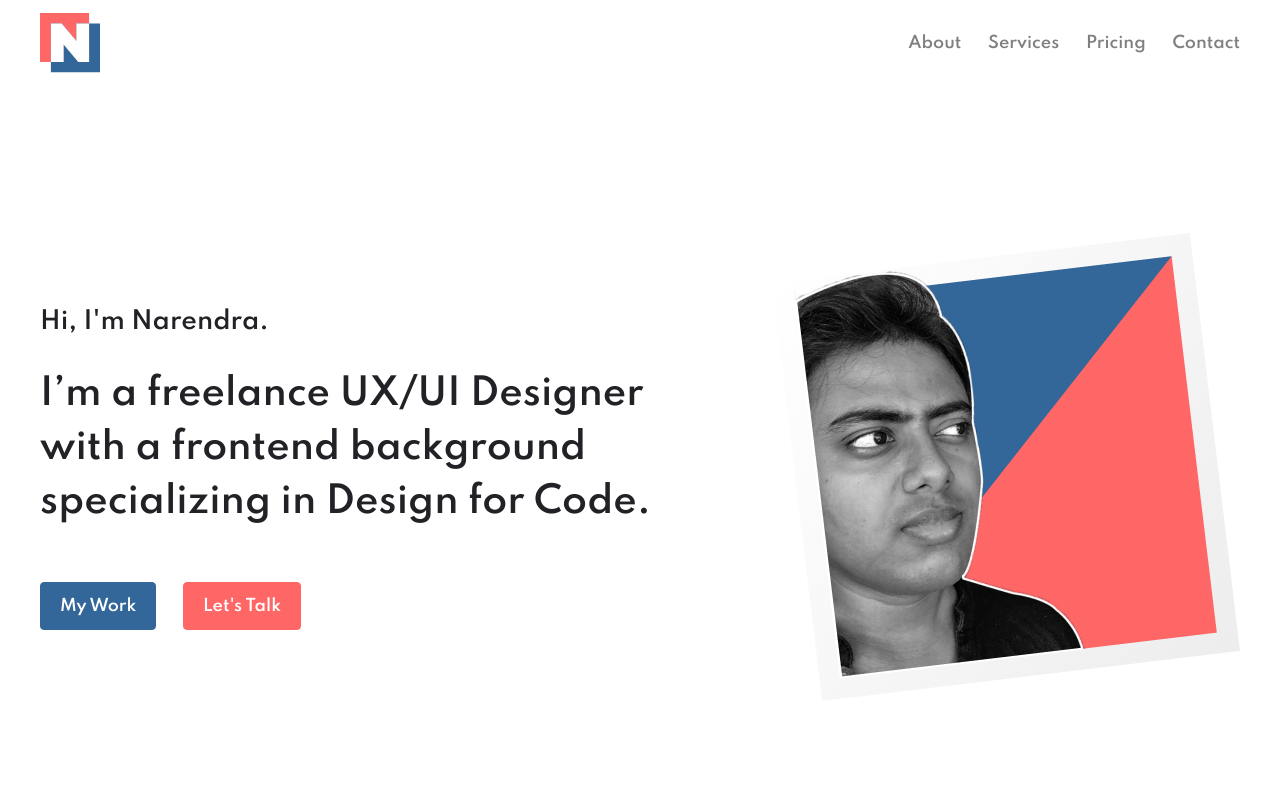
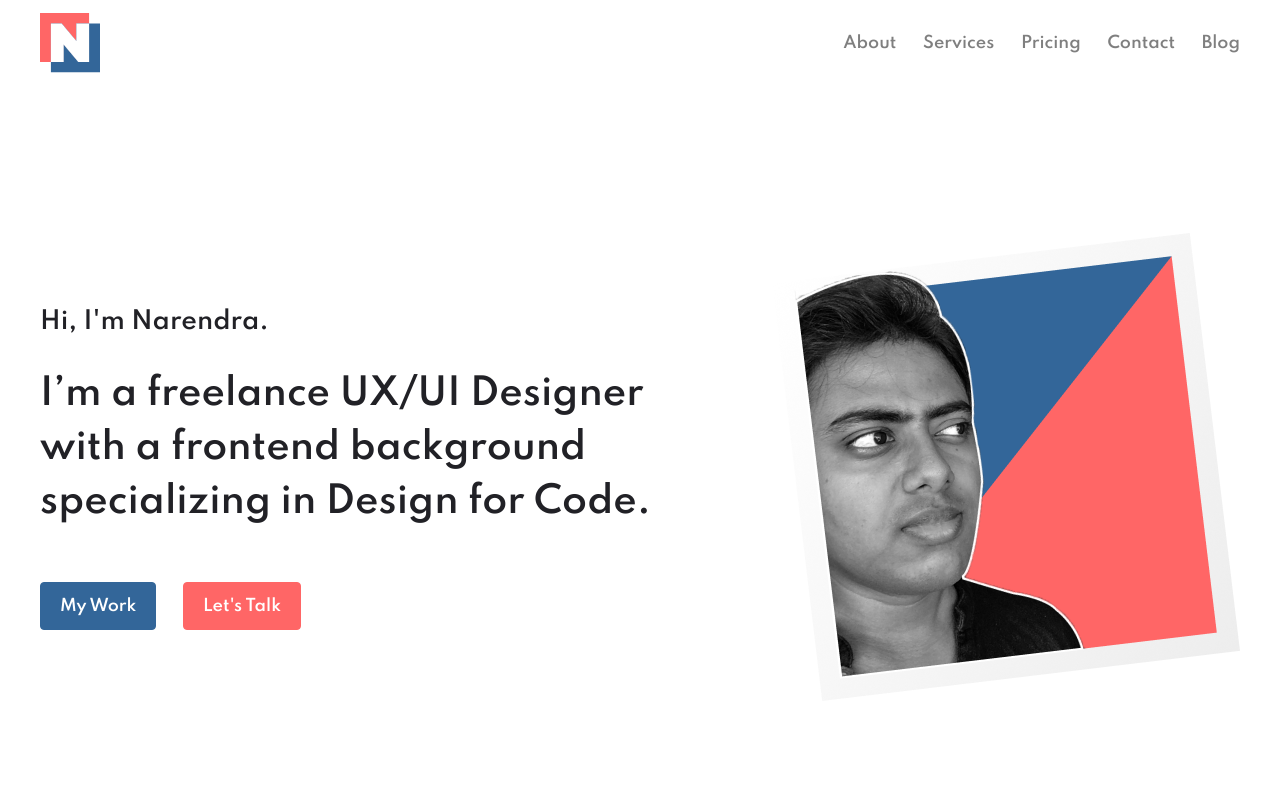
Before and after one commit to narenkram/Lance, a Nuxt app: page / in a window 1280 px wide. Shown: the top 800 px of the page. Built offline with nearby package versions, Linux system fonts and the light colour scheme.

Commit message:
feat(blog): add link to blog

```diff
--- a/components/Header.vue
+++ b/components/Header.vue
@@ -18,10 +18,7 @@
       >
         <img src="~/assets/icons/menu.svg" alt="" />
       </button>
-      <div
-        class="collapse navbar-collapse"
-        id="collapsibleNavId"
-      >
+      <div class="collapse navbar-collapse" id="collapsibleNavId">
         <ul class="navbar-nav ml-auto mt-2 mt-lg-0">
           <li class="nav-item">
             <a class="p-1 p-md-0 p-lg-0 nav-link ml-0" href="#about">About</a>
@@ -47,6 +44,13 @@
               >Contact</a
             >
           </li>
+          <li class="nav-item">
+            <a
+              class="p-1 p-md-0 p-lg-0 nav-link ml-0 ml-md-2 ml-lg-2"
+              href="https://blog.narendra.design"
+              >Blog</a
+            >
+          </li>
         </ul>
       </div>
     </nav>
```
